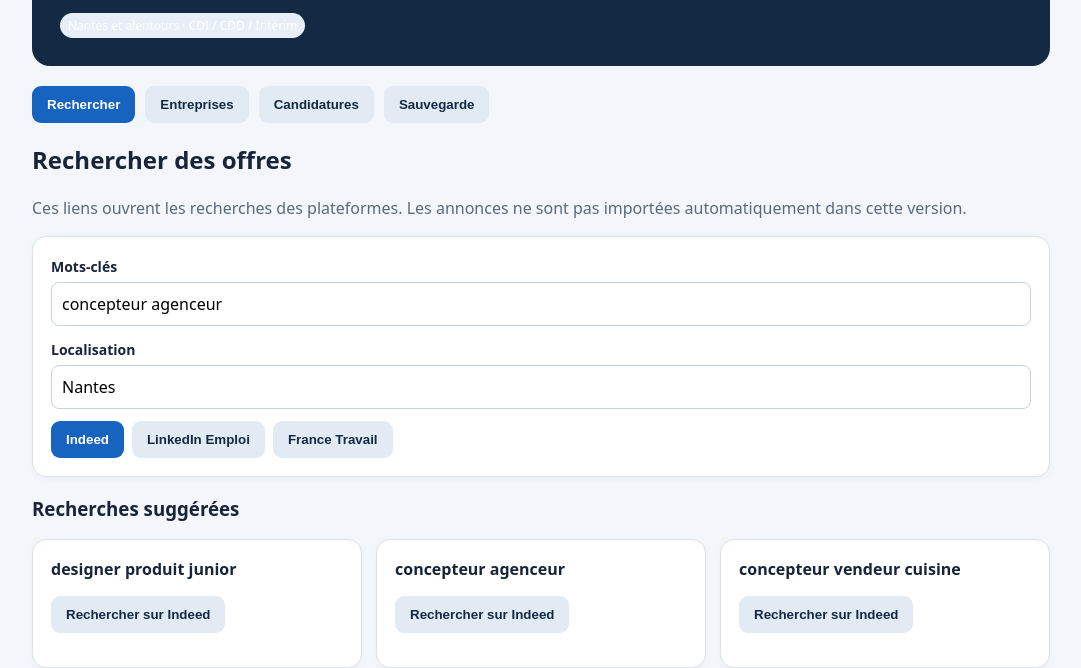
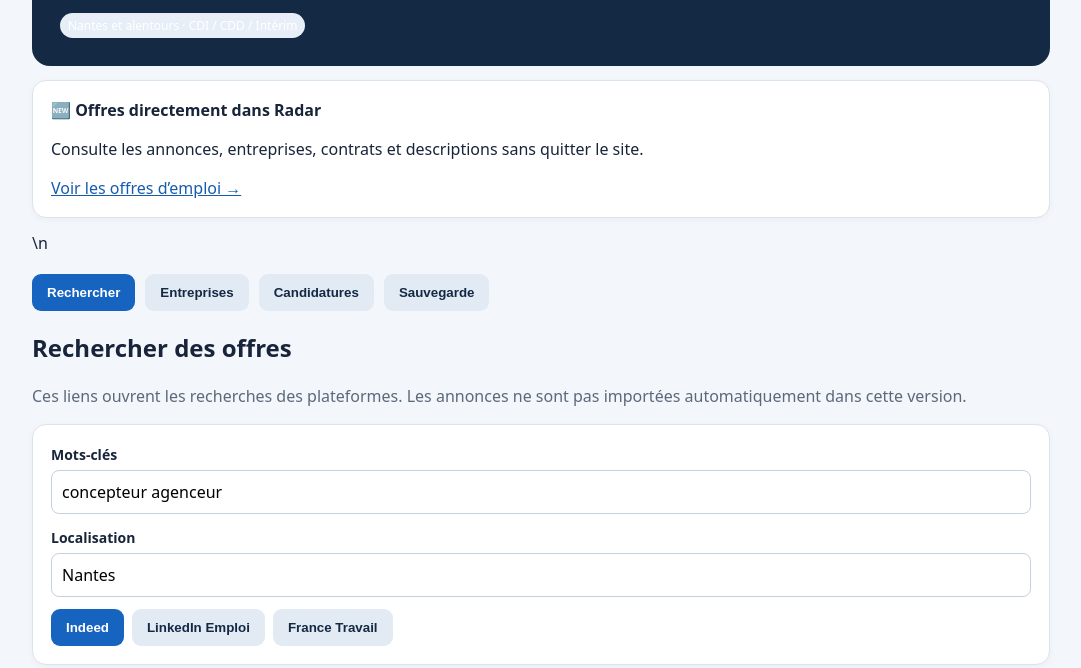
Before and after one commit to Troxtaler/radar-emploi-nantes, a plain HTML site: page index.html in a window 1280 px wide. Shown: the part 142-810 px from the top of the page, without its empty margins (99-1180 px from the left). Drawn offline with Linux system fonts and the light colour scheme.

Commit message:
Ajouter l'accès aux offres intégrées

```diff
--- a/index.html
+++ b/index.html
@@ -2,7 +2,7 @@
 <html lang="fr"><head><meta charset="utf-8"><meta name="viewport" content="width=device-width,initial-scale=1"><title>Radar Emploi Nantes</title>
 <style>:root{font-family:system-ui,Arial,sans-serif;color:#17243a;background:#f3f6fa}*{box-sizing:border-box}body{margin:0}main{max-width:1050px;margin:auto;padding:28px 16px}header{background:#132944;color:white;padding:28px;border-radius:18px}h1{margin:0 0 8px}p{line-height:1.5}nav{display:flex;gap:10px;flex-wrap:wrap;margin:20px 0}.tab,button,.link{border:0;border-radius:9px;padding:11px 15px;cursor:pointer;background:#e2eaf4;color:#132944;font-weight:600}.tab.active,button.primary{background:#1764c0;color:white}section{display:none}section.active{display:block}.card{background:white;border:1px solid #dbe3ed;border-radius:14px;padding:18px;margin:14px 0;box-shadow:0 2px 9px #12233c09}.grid{display:grid;grid-template-columns:repeat(auto-fit,minmax(245px,1fr));gap:14px}.grid .card{margin:0}input,select,textarea{width:100%;padding:10px;border:1px solid #c6d1df;border-radius:8px;font:inherit;margin:5px 0 12px}label{font-weight:600;font-size:14px}a{color:#155caf}small,.muted{color:#5b697b}.actions{display:flex;gap:8px;flex-wrap:wrap}.pill{display:inline-block;padding:4px 8px;border-radius:20px;background:#e8eef8;font-size:12px}footer{margin-top:30px;color:#5b697b;font-size:13px}.danger{color:#a31b32}.hidden{display:none}</style></head>
 <body><main><header><h1>🔎 Radar Emploi Nantes</h1><p>Design produit · Mobilier · Agencement · Cuisine · CAO · Packaging</p><span class="pill">Nantes et alentours · CDI / CDD / Intérim</span></header>
-<nav><button class="tab active" data-tab="recherche">Rechercher</button><button class="tab" data-tab="entreprises">Entreprises</button><button class="tab" data-tab="candidatures">Candidatures</button><button class="tab" data-tab="sauvegarde">Sauvegarde</button></nav>
+<div class="card"><strong>🆕 Offres directement dans Radar</strong><p>Consulte les annonces, entreprises, contrats et descriptions sans quitter le site.</p><a href="./offres.html">Voir les offres d’emploi →</a></div>\n<nav><button class="tab active" data-tab="recherche">Rechercher</button><button class="tab" data-tab="entreprises">Entreprises</button><button class="tab" data-tab="candidatures">Candidatures</button><button class="tab" data-tab="sauvegarde">Sauvegarde</button></nav>
 <section id="recherche" class="active"><h2>Rechercher des offres</h2><p class="muted">Ces liens ouvrent les recherches des plateformes. Les annonces ne sont pas importées automatiquement dans cette version.</p><div class="card"><label for="keywords">Mots-clés</label><input id="keywords" value="concepteur agenceur" placeholder="Ex. designer produit"><label for="city">Localisation</label><input id="city" value="Nantes" placeholder="Nantes"><div class="actions"><button class="primary" id="indeed">Indeed</button><button id="linkedin">LinkedIn Emploi</button><button id="francetravail">France Travail</button></div></div><h3>Recherches suggérées</h3><div class="grid" id="suggestions"></div></section>
 <section id="entreprises"><h2>Entreprises à contacter</h2><p class="muted">Liste de départ modifiable. Les coordonnées et opportunités sont à vérifier sur les sites officiels.</p><div class="card"><form id="companyForm"><label>Entreprise<input name="name" required placeholder="Nom de l'entreprise"></label><label>Ville<input name="city" placeholder="Ville"></label><label>Site ou lien<input name="url" type="url" placeholder="https://..."></label><label>Notes<textarea name="notes" rows="2"></textarea></label><button class="primary" type="submit">Ajouter l'entreprise</button></form></div><div id="companyList"></div></section>
 <section id="candidatures"><h2>Suivi des candidatures</h2><div class="card"><form id="applicationForm"><label>Entreprise<input name="company" required></label><label>Poste visé<input name="role" required></label><label>Lien de l'offre<input name="url" type="url" placeholder="https://..."></label><label>Date de candidature<input name="date" type="date"></label><label>Statut<select name="status"><option>À contacter</option><option>Candidature envoyée</option><option>Relance à faire</option><option>Entretien</option><option>Réponse négative</option><option>Offre reçue</option></select></label><label>Notes<textarea name="notes" rows="2"></textarea></label><button class="primary" type="submit">Enregistrer</button></form></div><div id="applicationList"></div></section>
```
